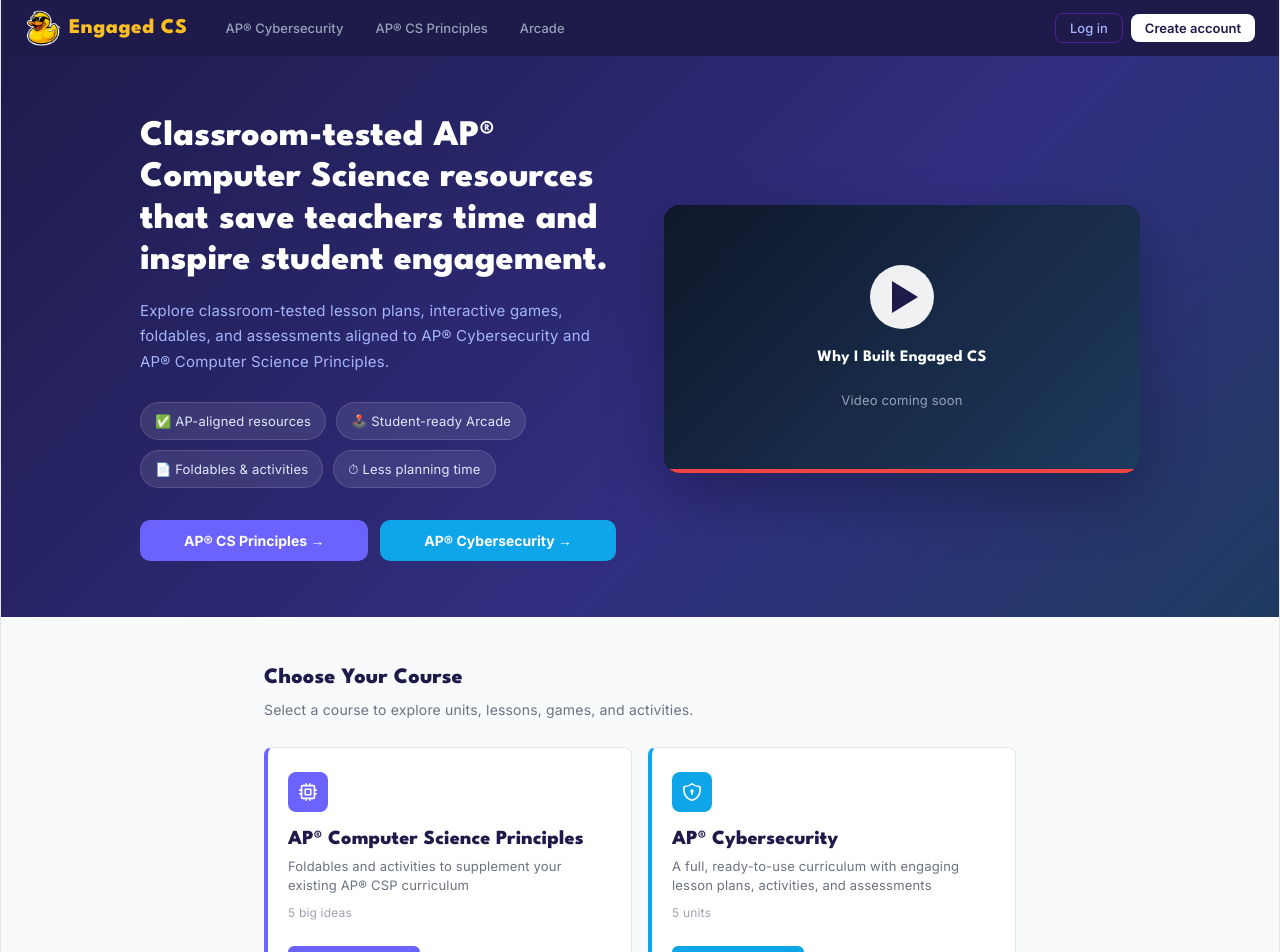
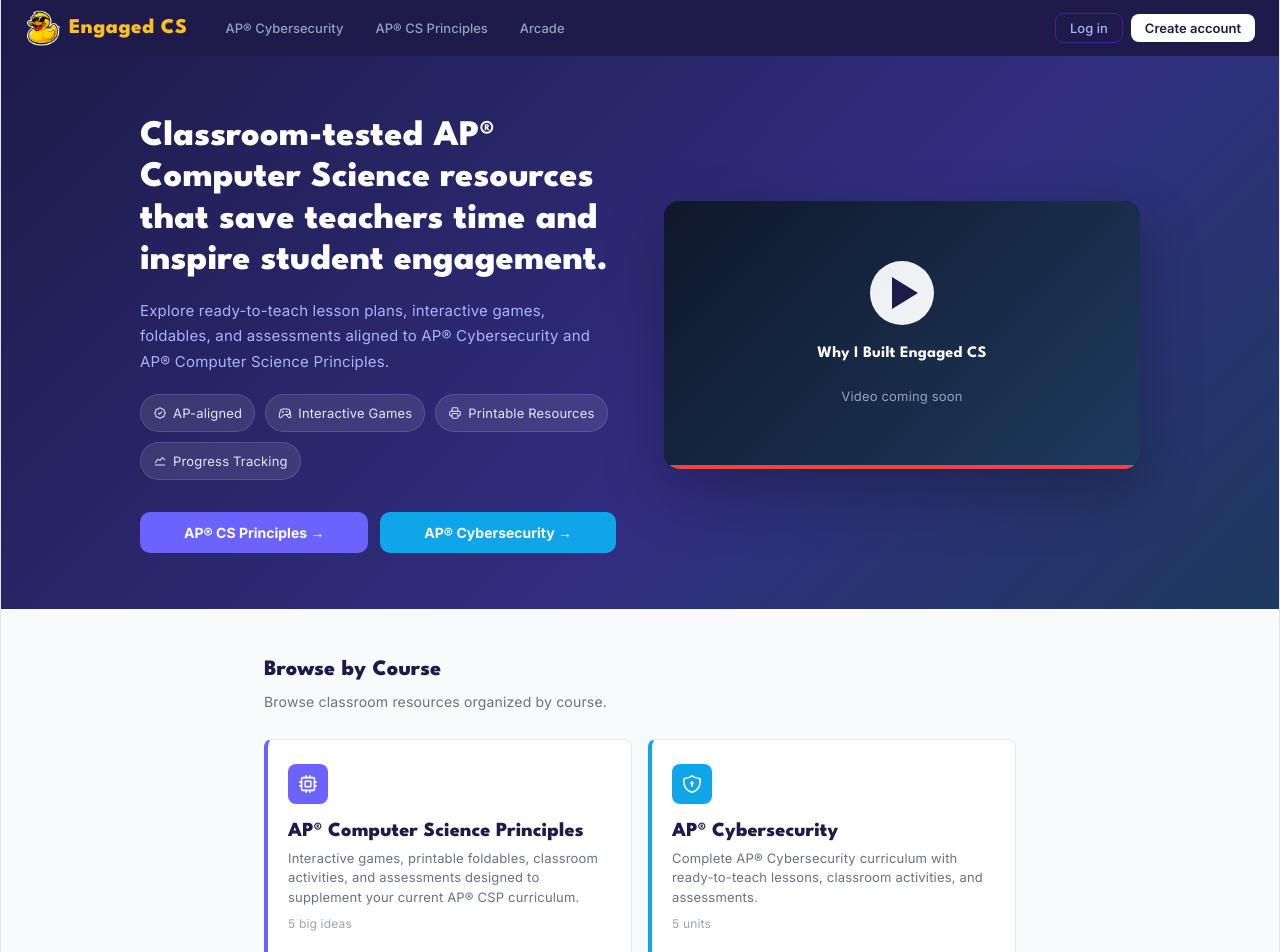
Before and after one commit to as1592/logic-lab, a React (Vite) app: page / in a window 1280 px wide. Shown: the top 952 px of the page. Built offline with nearby package versions, Linux system fonts and the light colour scheme.

Commit message:
Update App.jsx

```diff
--- a/src/App.jsx
+++ b/src/App.jsx
@@ -1,6 +1,6 @@
 import { useState, useCallback, useEffect } from "react";
 import { createClient } from "@supabase/supabase-js";
-import { IconCpu, IconShieldLock, IconDeviceGamepad2, IconArrowRight, IconMathSymbols, IconBinary, IconDisc, IconWaveSine, IconPencilCode, IconChartBar, IconBraces, IconNetwork, IconGlobe, IconBuilding, IconWifi, IconDeviceLaptop, IconLockSquare, IconShieldCheck } from "@tabler/icons-react";
+import { IconCpu, IconShieldLock, IconDeviceGamepad2, IconArrowRight, IconMathSymbols, IconBinary, IconDisc, IconWaveSine, IconPencilCode, IconChartBar, IconBraces, IconNetwork, IconGlobe, IconBuilding, IconWifi, IconDeviceLaptop, IconLockSquare, IconShieldCheck, IconRosetteDiscountCheck, IconPrinter, IconChartLine } from "@tabler/icons-react";
 
 const supabase = createClient(
   "https://ahcyqgdgzwwglablcnik.supabase.co",
@@ -102,7 +102,7 @@
 const COURSES = {
   csp: {
     id: "csp", title: "AP® Computer Science Principles", shortTitle: "AP® CS Principles",
-    description: "Foldables and activities to supplement your existing AP® CSP curriculum",
+    description: "Interactive games, printable foldables, classroom activities, and assessments designed to supplement your current AP® CSP curriculum.",
     unitLabel: "big ideas",
     icon: "⚙️", color: "#6C63FF", accentLight: "#EEF2FF",
     heroActivities: true,
@@ -170,7 +170,7 @@
   },
   cyber: {
     id: "cyber", title: "AP® Cybersecurity", shortTitle: "AP® Cybersecurity",
-    description: "A full, ready-to-use curriculum with engaging lesson plans, activities, and assessments",
+    description: "Complete AP® Cybersecurity curriculum with ready-to-teach lessons, classroom activities, and assessments.",
     icon: "🛡️", color: "#0EA5E9", accentLight: "#E0F2FE",
     units: [
       {
@@ -1605,11 +1605,19 @@
               <div style={{ fontFamily: "'League Spartan', sans-serif", fontWeight: 800, fontSize: isMobile ? 26 : 36, color: "#fff", lineHeight: 1.15, marginBottom: 16 }}>
                 Classroom-tested AP® Computer Science resources that save teachers time and inspire student engagement.
               </div>
-              <div style={{ fontFamily: "'Inter', sans-serif", fontSize: 15, color: "#A5B4FC", lineHeight: 1.7, marginBottom: 28 }}>
-Explore classroom-tested lesson plans, interactive games, foldables, and assessments aligned to AP® Cybersecurity and AP® Computer Science Principles.              </div>
+              <div style={{ fontFamily: "'Inter', sans-serif", fontSize: 15, color: "#A5B4FC", lineHeight: 1.7, marginBottom: 20 }}>
+                Explore ready-to-teach lesson plans, interactive games, foldables, and assessments aligned to AP® Cybersecurity and AP® Computer Science Principles.
+              </div>
               <div style={{ display: "flex", flexWrap: "wrap", gap: 10, marginBottom: 32 }}>
-                {["✅ AP-aligned resources", "🕹️ Student-ready Arcade", "📄 Foldables & activities", ...(!isMobile ? ["⏱ Less planning time"] : [])].map(b => (
-                  <div key={b} style={{ background: "#ffffff18", border: "1px solid #ffffff22", borderRadius: 20, padding: "5px 14px", fontFamily: "'Inter', sans-serif", fontSize: 13, color: "#E0E7FF" }}>{b}</div>
+                {[
+                  { icon: <IconRosetteDiscountCheck size={14} stroke={1.75} />, label: "AP-aligned" },
+                  { icon: <IconDeviceGamepad2 size={14} stroke={1.75} />, label: "Interactive Games" },
+                  { icon: <IconPrinter size={14} stroke={1.75} />, label: "Printable Resources" },
+                  { icon: <IconChartLine size={14} stroke={1.75} />, label: "Progress Tracking" },
+                ].map(b => (
+                  <div key={b.label} style={{ background: "#ffffff18", border: "1px solid #ffffff22", borderRadius: 20, padding: "5px 12px", fontFamily: "'Inter', sans-serif", fontSize: 13, color: "#E0E7FF", display: "flex", alignItems: "center", gap: 6 }}>
+                    {b.icon}{b.label}
+                  </div>
                 ))}
               </div>
               <div style={{ display: "grid", gridTemplateColumns: isMobile ? "1fr" : "auto auto", gap: 12 }}>
@@ -1653,8 +1661,8 @@
       )}
 
       <div style={{ maxWidth: 800, margin: "0 auto", padding: isMobile ? "32px 12px 48px" : "48px 24px 64px" }}>
-        <div style={{ fontFamily: "'League Spartan', sans-serif", fontWeight: 800, fontSize: 22, color: "#1E1B4B", marginBottom: 6 }}>Choose Your Course</div>
-        <div style={{ fontFamily: "'Inter', sans-serif", fontSize: 14, color: "#6B7280", marginBottom: 24 }}>Select a course to explore units, lessons, games, and activities.</div>
+        <div style={{ fontFamily: "'League Spartan', sans-serif", fontWeight: 800, fontSize: 22, color: "#1E1B4B", marginBottom: 6 }}>Browse by Course</div>
+        <div style={{ fontFamily: "'Inter', sans-serif", fontSize: 14, color: "#6B7280", marginBottom: 24 }}>Browse classroom resources organized by course.</div>
         <div style={{ display: "grid", gridTemplateColumns: isMobile ? "1fr" : "1fr 1fr", gap: 16, marginBottom: 16 }}>
           {Object.values(COURSES).map(course => (
             <div key={course.id} onClick={() => onSelect(course.id)}
@@ -1668,7 +1676,7 @@
               <div style={{ fontFamily: "'League Spartan', sans-serif", fontWeight: 800, fontSize: 20, color: "#1E1B4B", marginBottom: 4 }}>{course.title}</div>
               <div style={{ fontFamily: "'Inter', sans-serif", fontSize: 13, color: "#6B7280", lineHeight: 1.5, marginBottom: 4 }}>{course.description}</div>
               <div style={{ fontFamily: "'Inter', sans-serif", fontSize: 12, color: "#9CA3AF", marginBottom: 20 }}>{COURSES[course.id].units.length} {course.unitLabel || "units"}</div>
-              <div style={{ background: course.color, color: "#fff", borderRadius: 6, padding: "8px 14px", fontSize: 13, fontWeight: 600, display: "inline-flex", alignItems: "center", gap: 6, fontFamily: "'Inter', sans-serif" }}>Open Course <IconArrowRight size={14} stroke={2} /></div>
+              <div style={{ background: course.color, color: "#fff", borderRadius: 6, padding: "8px 14px", fontSize: 13, fontWeight: 600, display: "inline-flex", alignItems: "center", gap: 6, fontFamily: "'Inter', sans-serif" }}>Explore Resources <IconArrowRight size={14} stroke={2} /></div>
             </div>
           ))}
         </div>
```
